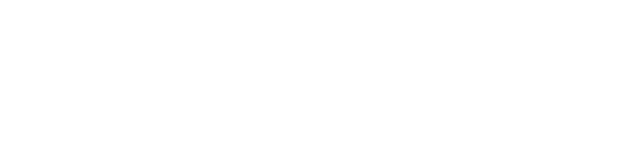
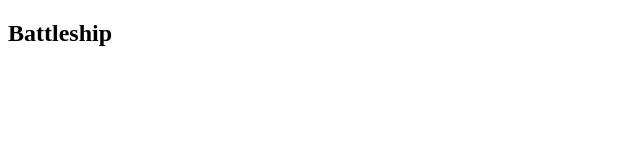
Before and after one commit to luscious-scoop/battleship, a website built with webpack: page src/template.html in a window 1280 px wide. Shown: the whole page, without its empty margins (0-640 px from the left). Built offline with nearby package versions, Linux system fonts and the light colour scheme.

Commit message:
add header in html

```diff
--- a/src/template.html
+++ b/src/template.html
@@ -5,5 +5,9 @@
     <meta name="viewport" content="width=device-width, initial-scale=1.0" />
     <title>Document</title>
   </head>
-  <body></body>
+  <body>
+    <header>
+      <h2>Battleship</h2>
+    </header>
+  </body>
 </html>
```
